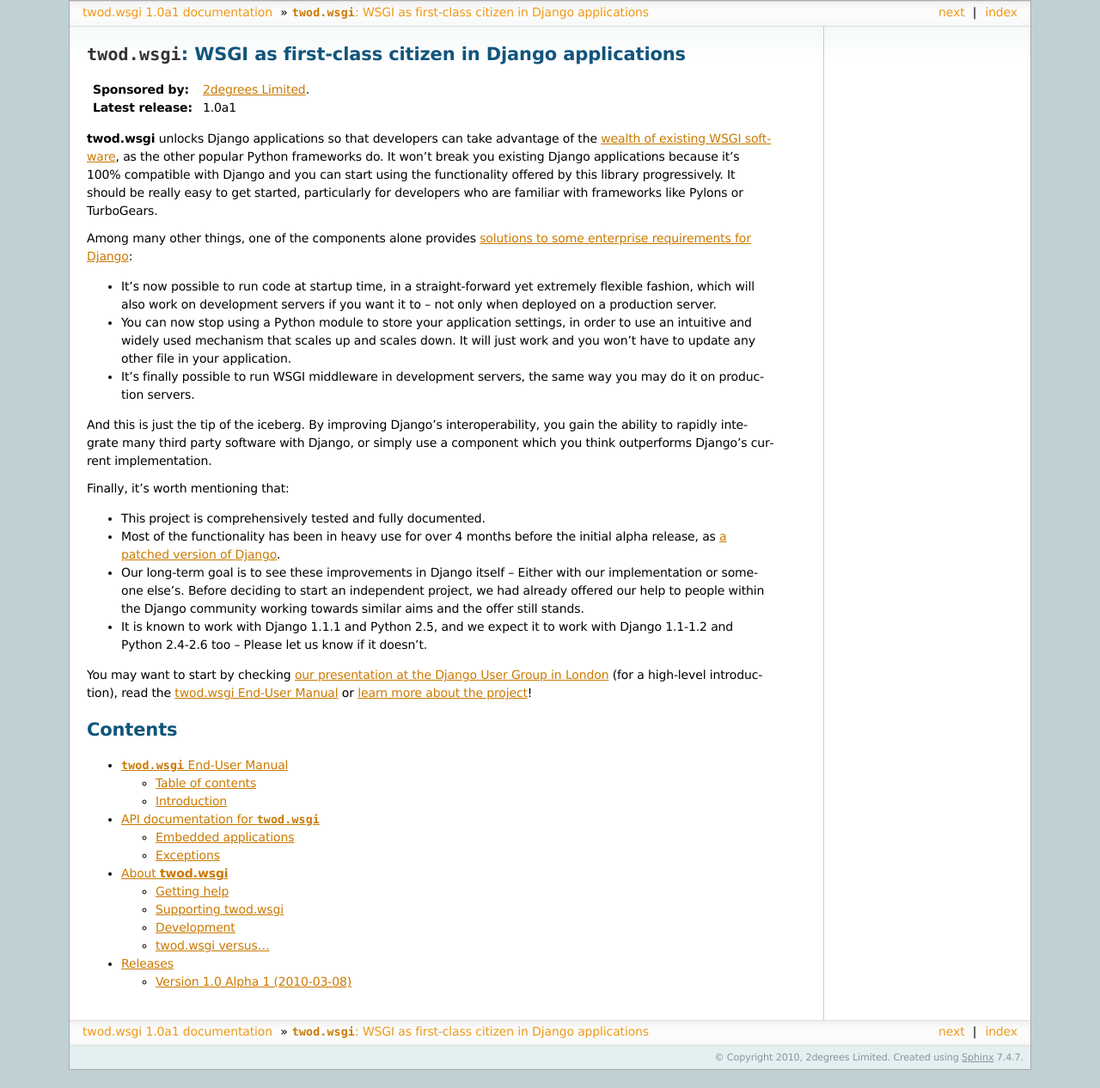
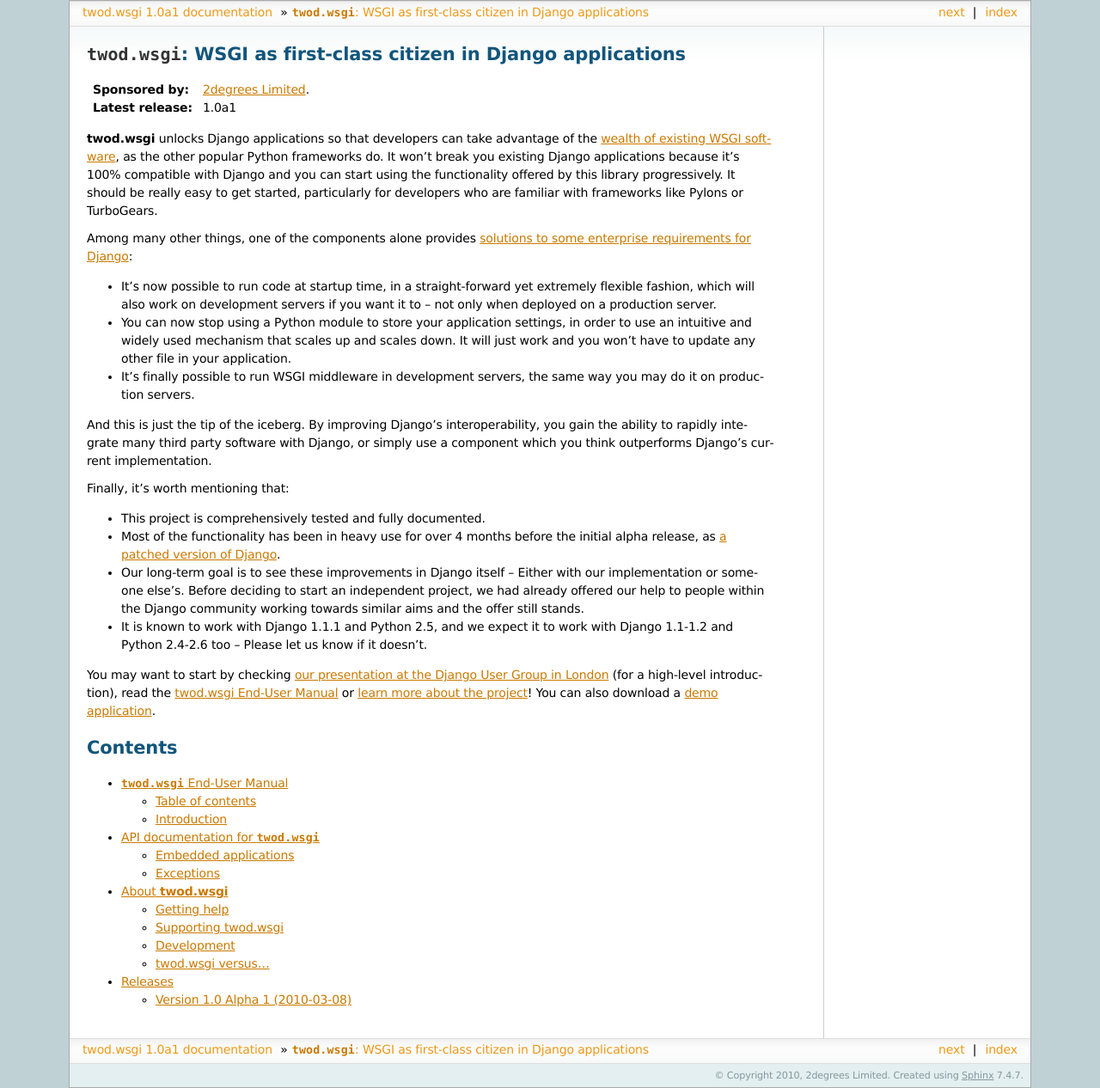
Before and after one commit to 2degrees/django-wsgi, a Sphinx documentation site: the page built from docs/source/index.rst, in a window 1280 px wide. Shown: the whole page at 86% size. Built offline with Sphinx 7.4.7, drawn with Linux system fonts in a browser that asks for light colours; a script that is not in the unit is left out; before the commit the page ends 1245 px from its top, so only the background shows below that.

Commit message:
Added link to demo app

```diff
--- a/docs/source/index.rst
+++ b/docs/source/index.rst
@@ -50,7 +50,8 @@
 You may want to start by checking `our presentation at the Django User Group in London
 <http://gustavonarea.net/files/talks/twodwsgi-djugl.pdf>`_ (for a high-level
 introduction), read the :doc:`manual/index` or :doc:`learn more about the project
-<about>`!
+<about>`! You can also download a `demo application
+<http://bitbucket.org/Gustavo/weesgo/>`_.
 
 
 Contents
```
